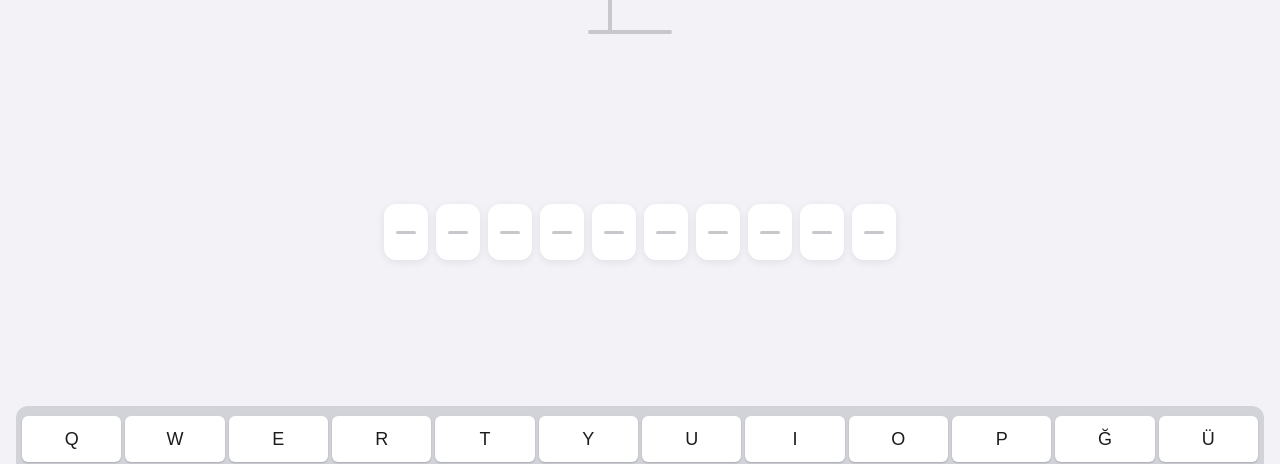
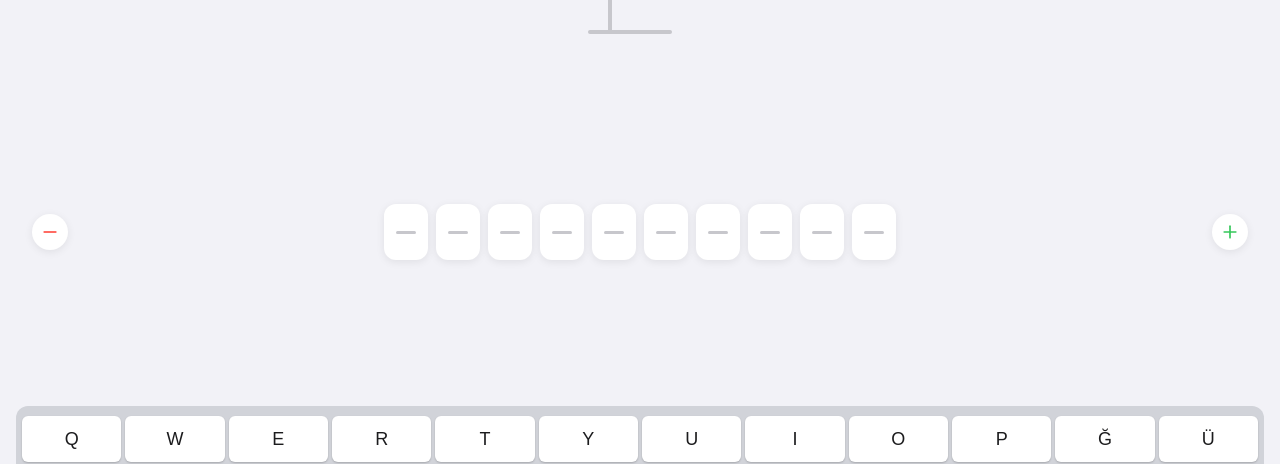
Before and after one commit to derinbarutcu17/hangman-app, a React (Vite) app: page / in a window 1280 px wide. Both pictures are taken after a click on the button "10". Shown: the part 218-682 px from the top of the page. Built offline with nearby package versions, Linux system fonts and the light colour scheme.

Commit message:
Add +/- controls for dynamic letter count

```diff
--- a/src/App.css
+++ b/src/App.css
@@ -167,6 +167,56 @@
 }
 
 /* Word Blanks */
+.word-controls-container {
+  display: flex;
+  align-items: center;
+  justify-content: center;
+  flex: 1;
+  width: 100%;
+  gap: 8px;
+  overflow: hidden;
+  padding: 0 16px;
+}
+
+.control-btn {
+  width: 36px;
+  height: 36px;
+  border-radius: 50%;
+  border: none;
+  background: #ffffff;
+  color: #1c1c1e;
+  cursor: pointer;
+  display: flex;
+  align-items: center;
+  justify-content: center;
+  box-shadow: 0 2px 8px rgba(0, 0, 0, 0.08);
+  transition: all 0.2s ease;
+  flex-shrink: 0;
+}
+
+.control-btn:hover:not(:disabled) {
+  background: #f2f2f7;
+  transform: scale(1.05);
+}
+
+.control-btn:active:not(:disabled) {
+  transform: scale(0.95);
+}
+
+.control-btn:disabled {
+  opacity: 0.3;
+  cursor: not-allowed;
+  box-shadow: none;
+}
+
+.control-btn.plus {
+  color: #34c759;
+}
+
+.control-btn.minus {
+  color: #ff3b30;
+}
+
 .word-container {
   display: flex;
   justify-content: center;
@@ -174,6 +224,13 @@
   flex: 1;
   padding: 16px;
   overflow-x: auto;
+  /* Hide scrollbar for cleaner look */
+  scrollbar-width: none;
+  -ms-overflow-style: none;
+}
+
+.word-container::-webkit-scrollbar {
+  display: none;
 }
 
 .word-blanks {
--- a/src/App.jsx
+++ b/src/App.jsx
@@ -1,6 +1,6 @@
 import { useState, useCallback } from 'react';
 import { motion, AnimatePresence } from 'framer-motion';
-import { RotateCcw } from 'lucide-react';
+import { RotateCcw, Plus, Minus } from 'lucide-react';
 import './App.css';
 
 // Turkish keyboard layout
@@ -282,6 +282,25 @@ function App() {
     setSelectedBlankIndex(null);
   }, [letterCount]);
 
+  // Option 1: Classic Control Center logic
+  const handleAddLetter = useCallback(() => {
+    setLetterCount(prev => prev + 1);
+    setBlanks(prev => [...prev, null]);
+  }, []);
+
+  const handleRemoveLetter = useCallback(() => {
+    if (letterCount <= 1) return;
+
+    // If last blank has a letter, confirm might be nice, but for simplicity/speed we just remove it
+    setLetterCount(prev => prev - 1);
+    setBlanks(prev => prev.slice(0, -1));
+
+    // If the removed blank was selected, deselect
+    if (selectedBlankIndex === blanks.length - 1) {
+      setSelectedBlankIndex(null);
+    }
+  }, [letterCount, blanks.length, selectedBlankIndex]);
+
   return (
     <div className="app">
       <AnimatePresence mode="wait">
@@ -325,7 +344,16 @@ function App() {
               <HangmanParts wrongCount={wrongCount} />
             </div>
 
-            {/* Word Blanks */}
+            {/* Word Blanks with +/- Controls */}
+            <div className="word-controls-container">
+              <button
+                className="control-btn minus"
+                onClick={handleRemoveLetter}
+                disabled={letterCount <= 1}
+              >
+                <Minus size={20} />
+              </button>
+
               <div className="word-container">
                 <div className="word-blanks">
                   {blanks.map((letter, index) => (
@@ -352,6 +380,15 @@ function App() {
                 </div>
               </div>
 
+              <button
+                className="control-btn plus"
+                onClick={handleAddLetter}
+                disabled={letterCount >= 15}
+              >
+                <Plus size={20} />
+              </button>
+            </div>
+
             {/* Virtual Keyboard */}
             <Keyboard
               selectedLetter={selectedLetter}
```
Lines whose indentation alone changed are shown as unchanged.
